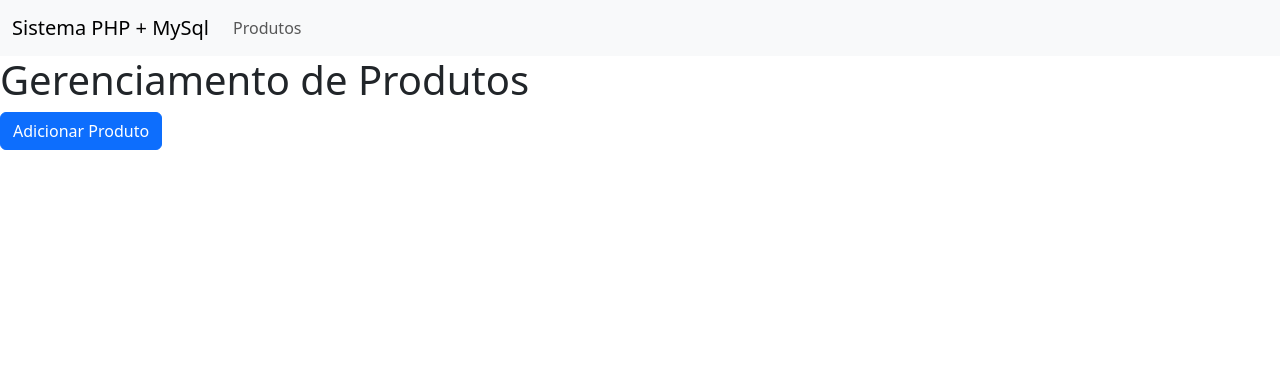
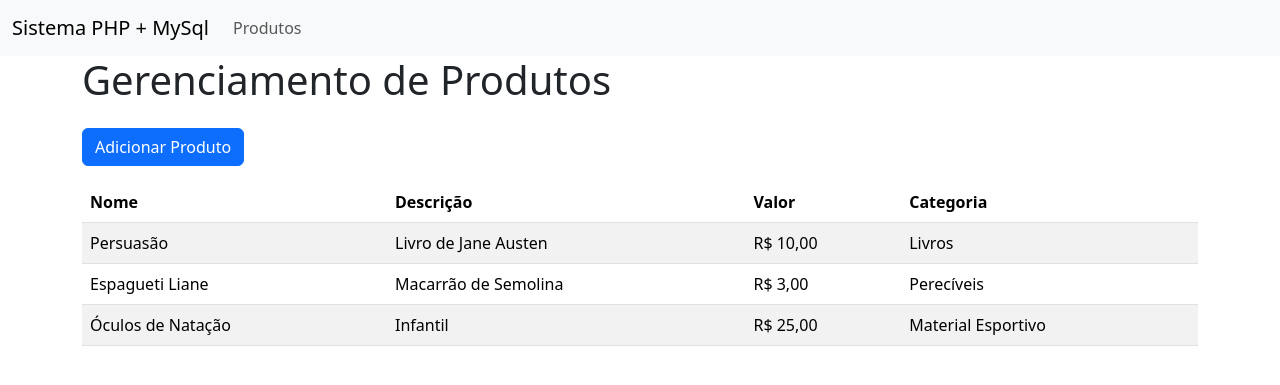
Before and after one commit to pedrohcornetti/PHPMySql, a PHP site: page /produtos/index.php in a window 1280 px wide. Shown: the top 385 px of the page. Run offline with PHP 8.4, Linux system fonts and the light colour scheme.

Commit message:
criando produtos

```diff
--- a/cabecalho.html
+++ b/cabecalho.html
@@ -22,3 +22,4 @@
         </div>
       </div>
     </nav>
+    <main class="container">
--- a/produtos/index.php
+++ b/produtos/index.php
@@ -5,7 +5,39 @@
 
     <h1>Gerenciamento de Produtos</h1>
 
-    <a href="" class="btn btn-primary">Adicionar Produto </a>
+    <a href="" class="btn btn-primary mt-3">Adicionar Produto </a>
+
+    <table class="mt-3 table table-hover table-striped">
+        <thead>
+            <tr>
+                <th>Nome</th>
+                <th>Descrição</th>
+                <th>Valor</th>
+                <th>Categoria</th>
+            </tr>
+        </thead>
+        <tbody>
+            <tr>
+                <td>Persuasão</td>
+                <td>Livro de Jane Austen</td>
+                <td>R$ 10,00</td>
+                <td>Livros</td>
+            </tr>
+            <tr>
+                <td>Espagueti Liane</td>
+                <td>Macarrão de Semolina</td>
+                <td>R$ 3,00</td>
+                <td>Perecíveis</td>
+            </tr>
+            <tr>
+                <td>Óculos de Natação</td>
+                <td>Infantil</td>
+                <td>R$ 25,00</td>
+                <td>Material Esportivo</td>
+            </tr>
+        </tbody>
+
+    </table>
 
 <?php
     require_once("../rodape.html");
--- a/rodape.html
+++ b/rodape.html
@@ -1,3 +1,4 @@
+    </main>
     <script src="https://cdn.jsdelivr.net/npm/bootstrap@5.3.3/dist/js/bootstrap.bundle.min.js" integrity="sha384-YvpcrYf0tY3lHB60NNkmXc5s9fDVZLESaAA55NDzOxhy9GkcIdslK1eN7N6jIeHz" crossorigin="anonymous"></script>
   </body>
 </html>
```
